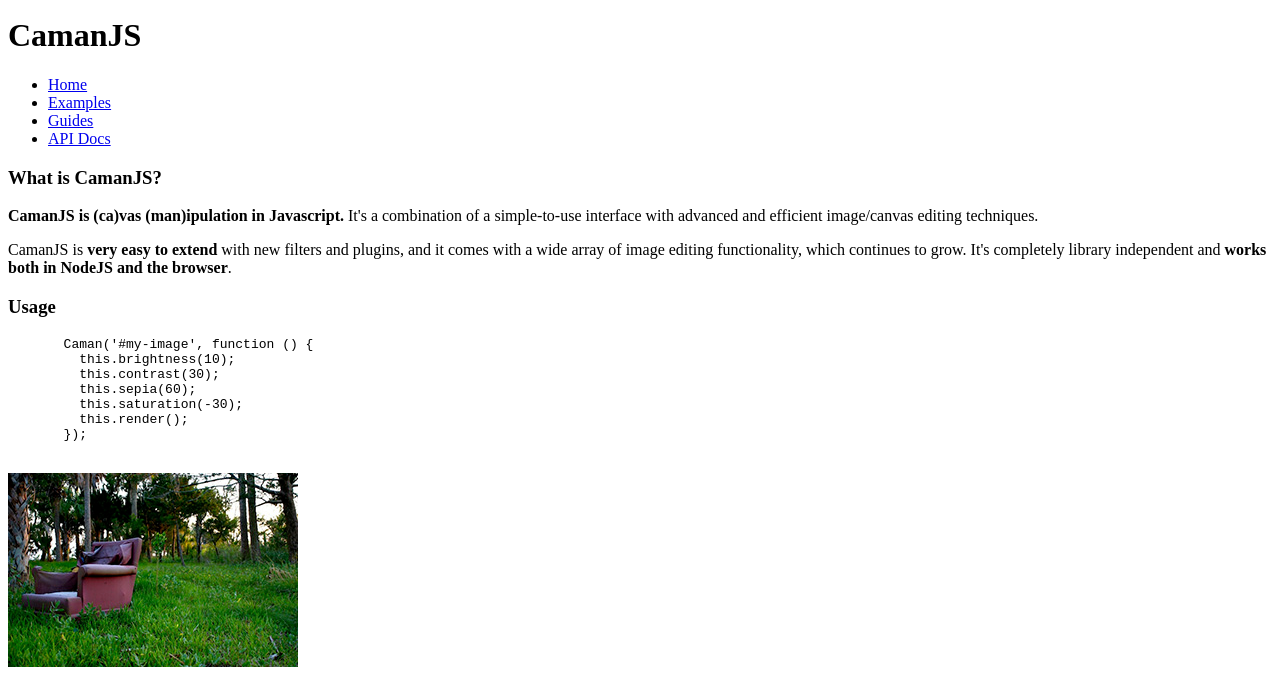
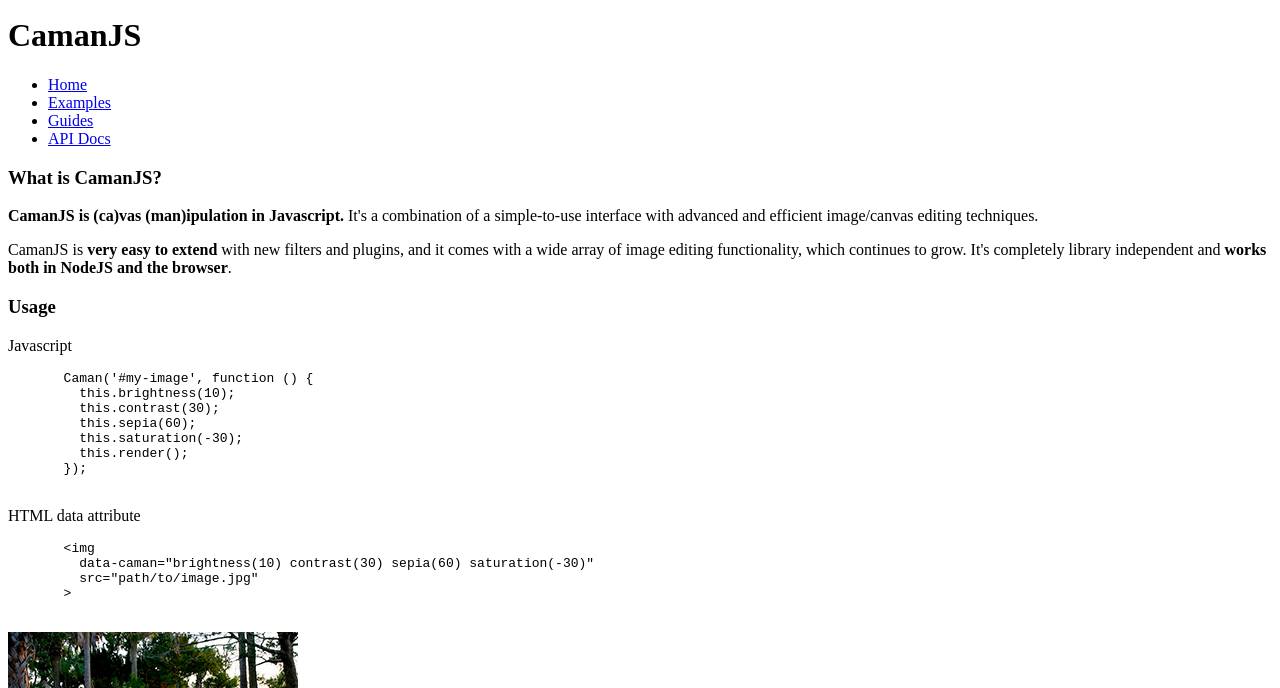
Before and after one commit to meltingice/CamanJS-Site, a Jekyll site: the page built from index.html, in a window 1280 px wide and 900 px high, cut to the strip 212-900 px from the top of the window. Built offline with Jekyll 4.4.1, drawn with Linux system fonts in a browser that asks for light colours; nearby versions of some CDN libraries.

Commit message:
Add html example

```diff
--- a/index.html
+++ b/index.html
@@ -18,6 +18,8 @@
 
   <h3>Usage</h3>
 
+  <p>Javascript</p>
+
   {% highlight js %}
   Caman('#my-image', function () {
     this.brightness(10);
@@ -28,6 +30,14 @@
   });
   {% endhighlight %}
 
+  <p>HTML data attribute</p>
+  {% highlight html %}
+  <img
+    data-caman="brightness(10) contrast(30) sepia(60) saturation(-30)"
+    src="path/to/image.jpg"
+  >
+  {% endhighlight %}
+
   <div id="HomeExamples">
     <div class="Left">
       <img src="/images/example1_290.jpg">
--- a/sass/pygments.scss
+++ b/sass/pygments.scss
@@ -26,7 +26,7 @@
 .kt { color: #B00040 } /* Keyword.Type */
 .m { color: #ad85fc } /* Literal.Number */
 .s { color: #e69751 } /* Literal.String */
-.na { color: #7D9029 } /* Name.Attribute */
+.na { color: #434341 } /* Name.Attribute */
 .nb { color: #008000 } /* Name.Builtin */
 .nc { color: #0000FF; font-weight: bold } /* Name.Class */
 .no { color: #880000 } /* Name.Constant */
@@ -36,7 +36,7 @@
 .nf { color: #0000FF } /* Name.Function */
 .nl { color: #A0A000 } /* Name.Label */
 .nn { color: #0000FF; font-weight: bold } /* Name.Namespace */
-.nt { color: #008000; font-weight: bold } /* Name.Tag */
+.nt { color: #368ad2; font-weight: bold } /* Name.Tag */
 .nv { color: #19177C } /* Name.Variable */
 .nx { color: #434341; }
 .ow { color: #AA22FF; font-weight: bold } /* Operator.Word */
```
Also changed, not shown: other parts of index.html (+0 -1 lines).
